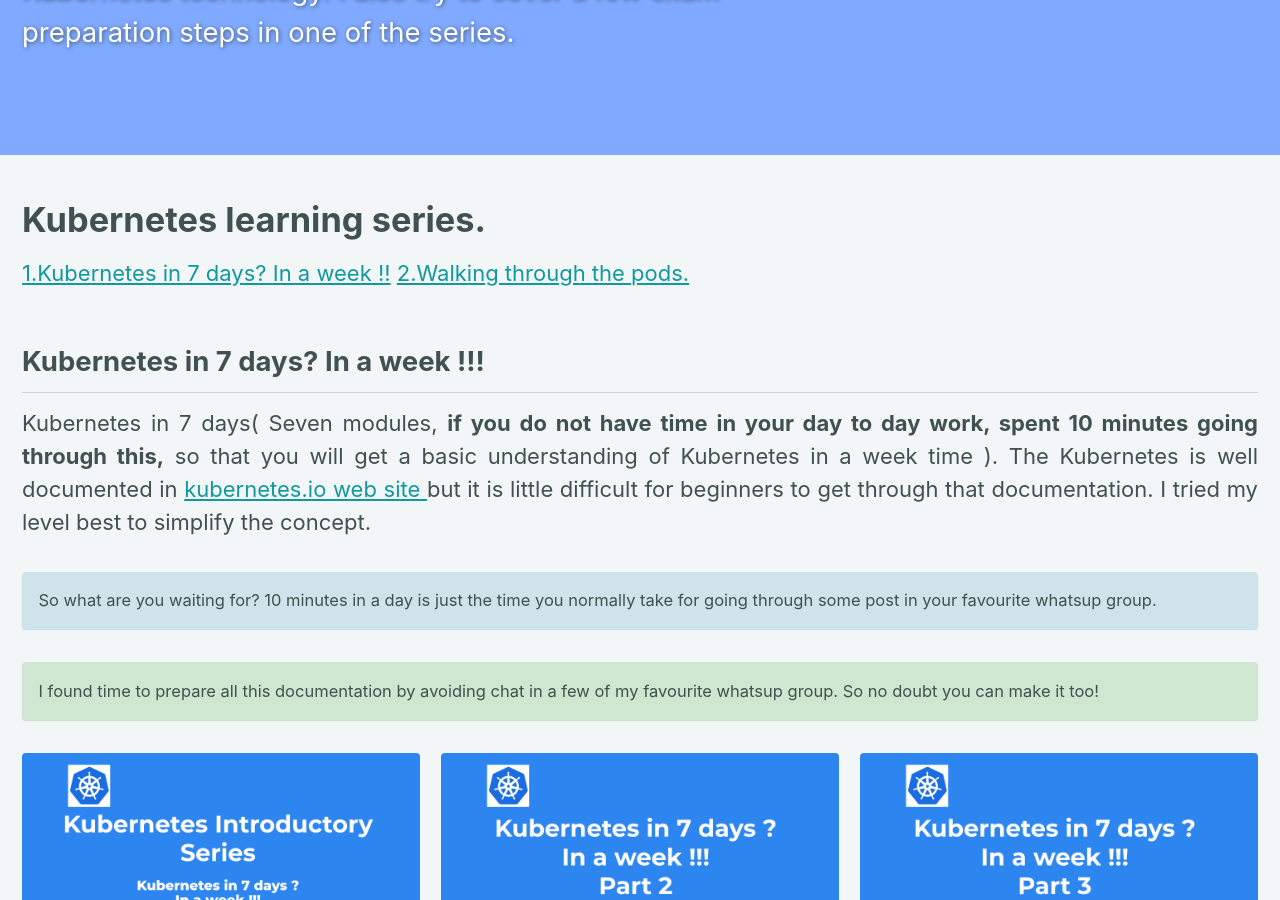
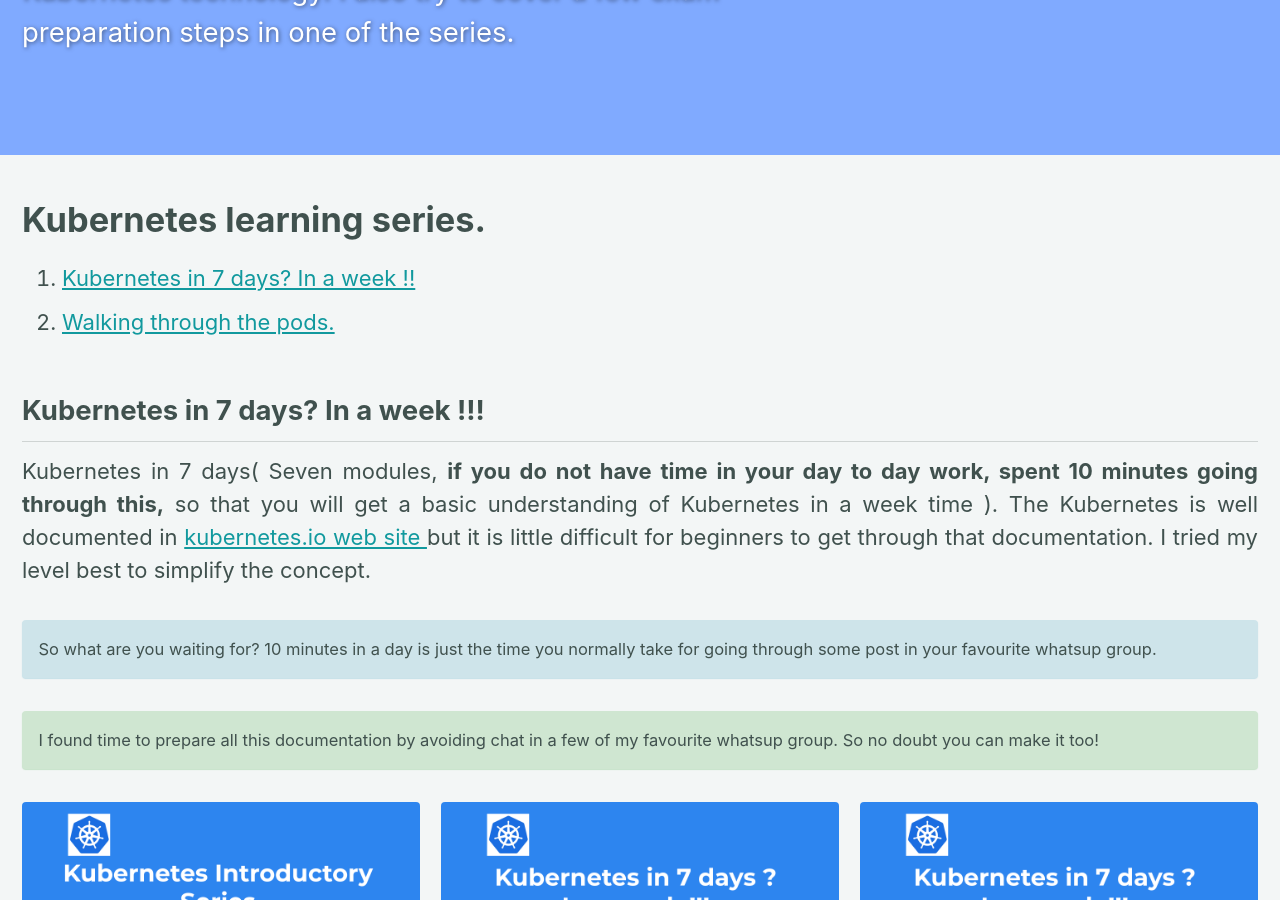
Before and after one commit to mangodairy/devsite, a Jekyll site: the page built from _pages/kubernetes-archive.md, in a window 1280 px wide and 900 px high, scrolled down 358 px. Built offline with Jekyll 4.4.1, drawn with Linux system fonts in a browser that asks for light colours; cached includes are drawn as plain includes.

```diff
--- a/_pages/kubernetes-archive.md
+++ b/_pages/kubernetes-archive.md
@@ -96,8 +96,8 @@
 
 # Kubernetes learning series.
 
-[ 1.Kubernetes in 7 days? In a week !!](https://mangodairy.github.io/devsite/Kubernetes/#kubernetes-in-7-days-in-a-week-)
-[2.Walking through the pods. ](https://mangodairy.github.io/devsite/Kubernetes/#walking-through-the-pods--%EF%B8%8F)
+1. [ Kubernetes in 7 days? In a week !!](https://mangodairy.github.io/devsite/Kubernetes/#kubernetes-in-7-days-in-a-week-)
+2. [Walking through the pods. ](https://mangodairy.github.io/devsite/Kubernetes/#walking-through-the-pods--%EF%B8%8F)
 
 ## Kubernetes in 7 days? In a week !!!
 
```
